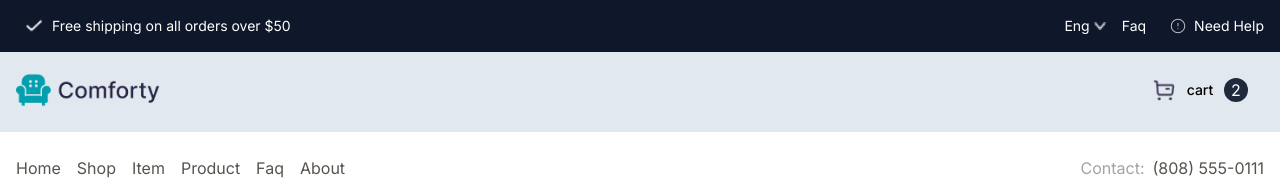
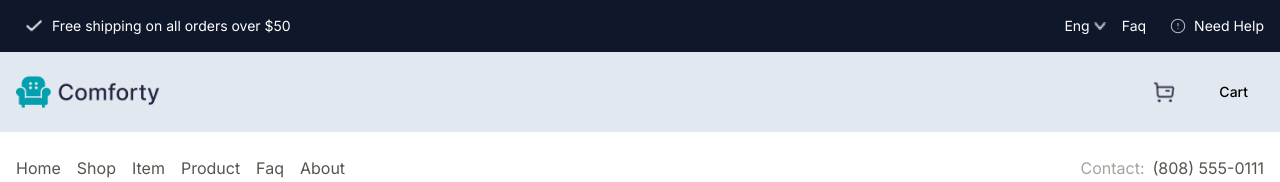
Before and after one commit to MuhammadSaqibSheikh/Saqib-Commerce-Website, a Next.js app: page /carts in a window 1280 px wide. Shown: the top 182 px of the page. Built offline with nearby package versions, Linux system fonts and the light colour scheme.

Commit message:
notification updated

```diff
--- a/src/app/actions/actions.ts
+++ b/src/app/actions/actions.ts
@@ -11,13 +11,22 @@ export const addToCart = (product: Products) => {
     cart.push({ ...product, inventory: 1 });
   }
 
+  // Update localStorage
   localStorage.setItem("cart", JSON.stringify(cart));
+
+  // Dispatch storage event to notify the update
+  window.dispatchEvent(new Event("storage"));
 };
 
 export const removeFromCart = (productId: string) => {
   let cart: Products[] = JSON.parse(localStorage.getItem("cart") || "[]");
   cart = cart.filter(item => item._id !== productId);
+
+  // Update localStorage
   localStorage.setItem("cart", JSON.stringify(cart));
+
+  // Dispatch storage event to notify the update
+  window.dispatchEvent(new Event("storage"));
 };
 
 export const updateCartQuantity = (productId: string, quantity: number) => {
--- a/src/app/components/LowerHeader.tsx
+++ b/src/app/components/LowerHeader.tsx
@@ -1,28 +1,53 @@
-import React from 'react'
-import Link from 'next/link'
+"use client";
+import React, { useState, useEffect } from "react";
+import Link from "next/link";
+import { getCartItem } from "../actions/actions"; // Cart items fetch karne ke liye
 
 const LowerHeader = () => {
+  const [cartCount, setCartCount] = useState(0);
+
+  // Update cart count based on localStorage whenever it changes
+  useEffect(() => {
+    const updateCartCount = () => {
+      const cartItems = getCartItem();
+      setCartCount(cartItems.length);
+    };
+
+    // Update count initially and on every page load
+    updateCartCount();
+
+    // Listen for changes in localStorage
+    window.addEventListener("storage", updateCartCount);
+
+    return () => {
+      window.removeEventListener("storage", updateCartCount);
+    };
+  }, []);
+
   return (
-    <div className='bg-slate-200 h-20'>
-      <div className="flex items-center justify-between max-w-7xl h- mx-auto px-4 py-4 ">
-
+    <div className="bg-slate-200 h-20">
+      <div className="flex items-center justify-between max-w-7xl h-full mx-auto px-4 py-4">
         <div className="flex-shrink-0">
           <img src="/img/Logo.png" alt="Logo" className="w-28 sm:w-36" />
         </div>
 
+        {/* Cart Section */}
+        <div className="relative w-32 h-11 bg-slate-200 flex justify-between items-center px-4 rounded-sm">
+          <img src="/img/buy1.png" alt="Cart Icon" className="w-6 h-6" />
+          <button className="text-sm font-medium">
+            <Link href="/carts">Cart</Link>
+          </button>
 
-  <div className="w-32 h-11 bg-slate-200 flex justify-between items-center px-4 rounded-sm">
-    <img src="/img/buy1.png" alt="Cart Icon" className="w-6 h-6" />
-
-    <button className="text-sm font-medium"><Link href="/carts">
-            cart
-          </Link></button>
-
-    <div className="w-6 h-6 bg-slate-800 text-white text-center rounded-full">2</div>
+          {/* Cart Count Badge */}
+          {cartCount > 0 && (
+            <div className="absolute top-0 right-0 w-5 h-5 bg-slate-800 text-white text-center text-sm rounded-full">
+              {cartCount}
+            </div>
+          )}
         </div>
       </div>
     </div>
-  )
-}
+  );
+};
 
-export default LowerHeader
+export default LowerHeader;
```
Lines whose indentation alone changed are shown as unchanged.
